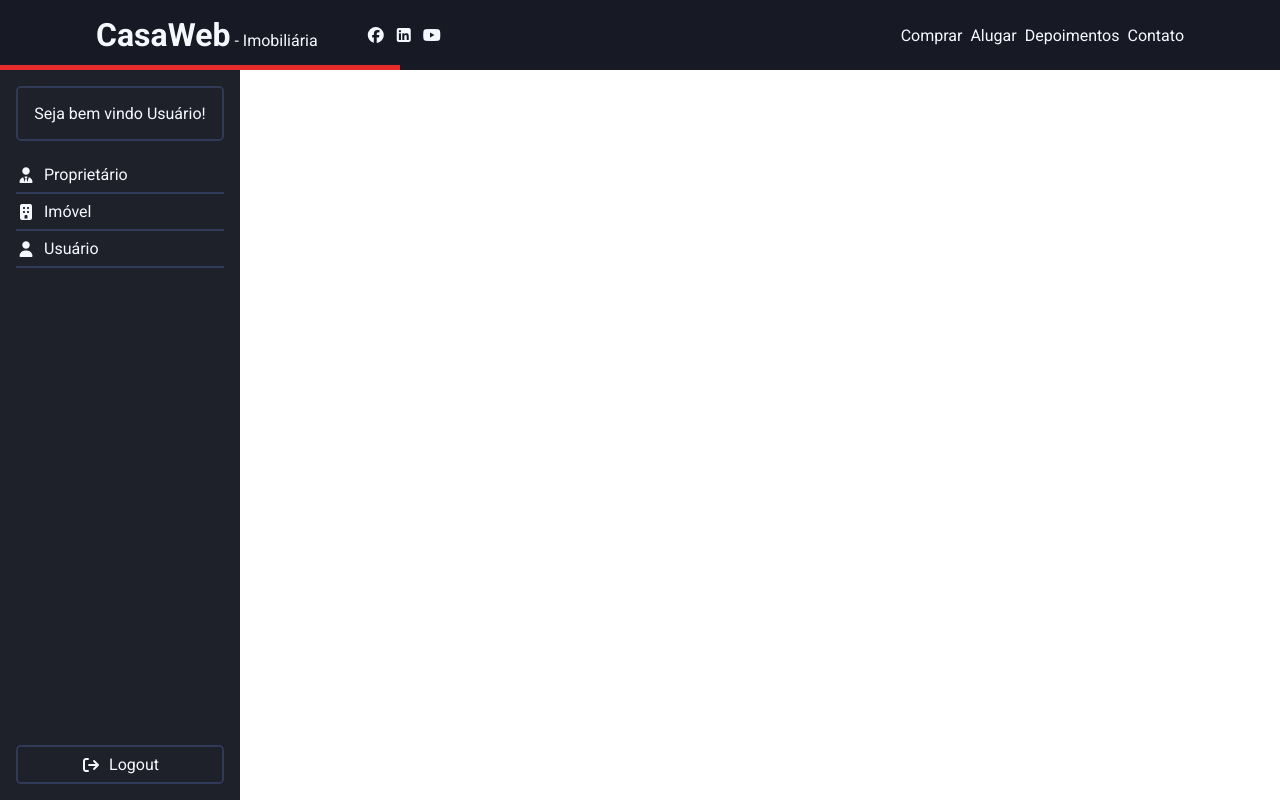
After one commit to amsterdan-vasconcelos/portal-imobiliario, a PHP site: page /app/views/dashboard/index.php in a window 1280 px wide. The commit adds this page. Run offline with PHP 8.4, Linux system fonts and the light colour scheme; some libraries are stand-ins or nearby versions.

Commit message:
feat: add dashboard page

```diff
--- /dev/null
+++ b/app/views/dashboard/index.php
@@ -0,0 +1,46 @@
+<!DOCTYPE html>
+<html lang="pt-br">
+
+<head>
+  <?php require_once __DIR__ . '/../shared/head.php' ?>
+  <title>Dashboard</title>
+</head>
+
+<body>
+  <?php require_once __DIR__ . '/../shared/header.php' ?>
+  <div class="l-dashboard">
+    <nav class="c-sidebar">
+      <div class="c-sidebar__header">Seja bem vindo Usuário!</div>
+      <ul class="c-sidebar__content">
+        <a href="">
+          <li class="c-sidebar__item">
+            <i class="fa-solid fa-user-tie"></i>
+            Proprietário
+          </li>
+        </a>
+        <a href="">
+          <li class="c-sidebar__item">
+            <i class="fa-solid fa-building"></i>
+            Imóvel
+          </li>
+        </a>
+        <a href="">
+          <li class="c-sidebar__item">
+            <i class="fa-solid fa-user"></i>
+            Usuário
+          </li>
+        </a>
+      </ul>
+      <div class="c-sidebar__footer">
+        <a class="c-button c-button--full c-button--logout" href="">
+          <i class="fa-solid fa-arrow-right-from-bracket"></i>
+          Logout
+        </a>
+      </div>
+    </nav>
+    <div>
+    </div>
+  </div>
+</body>
+
+</html>
--- a/app/views/home/partials/hero.php
+++ b/app/views/home/partials/hero.php
@@ -2,6 +2,6 @@
   <div class="hero__content">
     <h2 class="hero__title">Sua casa a um clique!</h2>
     <p class="hero__description">OPORTUNIDADE CASA WEB</p>
-    <a class="hero__button" href="#">saiba mais</a>
+    <a class="hero__button" href="/ronaldo-rodrigues/portal-imobiliario/dashboard">saiba mais</a>
   </div>
 </section>
--- a/app/views/shared/head.php
+++ b/app/views/shared/head.php
@@ -10,6 +10,7 @@
 <link rel="stylesheet" href="public/css/global.css">
 <link rel="stylesheet" href="public/css/header.css">
 <link rel="stylesheet" href="public/css/l-footer.css">
+<link rel="stylesheet" href="public/css/c-button.css">
 <!-- CSS HOME -->
 <link rel="stylesheet" href="public/css/home/hero.css">
 <link rel="stylesheet" href="public/css/home/cta.css">
@@ -20,3 +21,6 @@
 <link rel="stylesheet" href="public/css/home/c-card-contact.css">
 <link rel="stylesheet" href="public/css/home/l-contact-form.css">
 <link rel="stylesheet" href="public/css/home/c-form.css">
+<!-- CSS DASHBOARD -->
+<link rel="stylesheet" href="public/css/dashboard/l-dashboard.css">
+<link rel="stylesheet" href="public/css/dashboard/c-sidebar.css">
--- /dev/null
+++ b/public/css/c-button.css
@@ -0,0 +1,25 @@
+.c-button {
+  padding-block: 0.5rem;
+  padding-inline: 1rem;
+  border-radius: 0.3rem;
+
+  display: inline-flex;
+  justify-content: center;
+  align-items: center;
+  gap: 0.5rem;
+
+  &.c-button--full {
+    width: 100%;
+  }
+
+  &.c-button--logout {
+    border: 2px solid var(--color-border);
+
+    transition: all 400ms ease;
+
+    &:hover {
+      background-color: var(--color-accent);
+      color: var(--color-background);
+    }
+  }
+}
--- /dev/null
+++ b/public/css/dashboard/c-sidebar.css
@@ -0,0 +1,32 @@
+.c-sidebar {
+  background-color: oklch(from var(--color-background) l c h / 0.97);
+
+  display: grid;
+  grid-template-rows: auto 1fr auto;
+  height: calc(100svh - 4.375rem);
+  padding: 1rem;
+
+  .c-sidebar__header {
+    text-align: center;
+    padding: 1rem;
+    border: 2px solid var(--color-border);
+    border-radius: 0.3rem;
+  }
+
+  .c-sidebar__content {
+    padding-block: 1rem;
+  }
+
+  .c-sidebar__item {
+    display: flex;
+    align-items: center;
+    justify-content: start;
+    gap: 0.5rem;
+    padding-block: 0.5rem;
+
+    border-bottom: 2px solid var(--color-border);
+  }
+
+  .c-sidebar__footer {
+  }
+}
--- /dev/null
+++ b/public/css/dashboard/l-dashboard.css
@@ -0,0 +1,4 @@
+.l-dashboard {
+  display: grid;
+  grid-template-columns: 15rem 1fr;
+}
--- a/public/css/header.css
+++ b/public/css/header.css
@@ -1,6 +1,7 @@
 .header {
   position: relative;
   background-color: var(--color-background);
+  height: 4.375rem;
 
   &::before {
     content: "";
```
